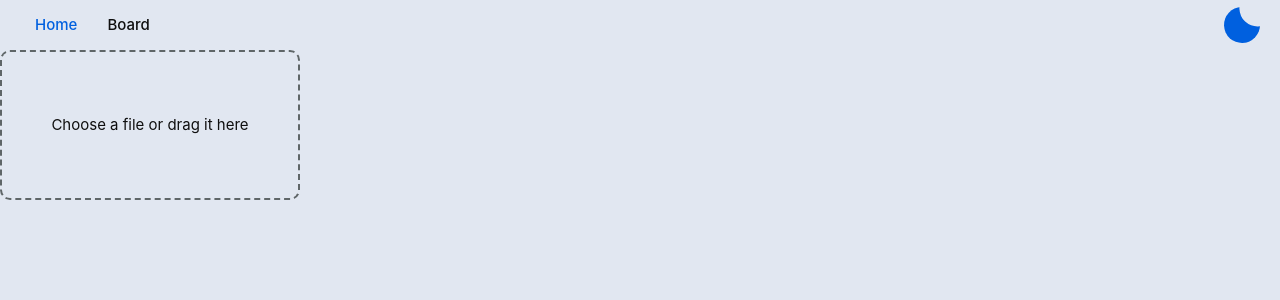
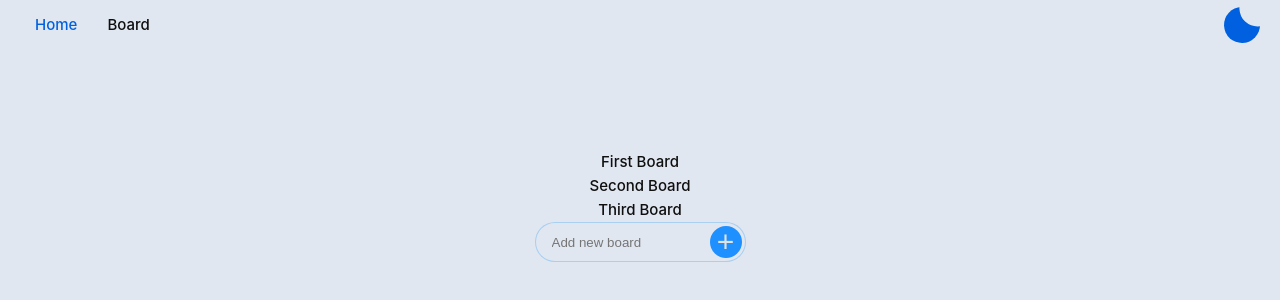
Before and after one commit to orlovse/Craboard, a Vue app: page / in a window 1280 px wide. Shown: the top 300 px of the page. Built offline with nearby package versions, Linux system fonts and the light colour scheme.

Commit message:
Added add new board

```diff
--- a/src/App.vue
+++ b/src/App.vue
@@ -1,11 +1,25 @@
 <script setup lang="ts">
-import { RouterLink, RouterView } from "vue-router";
+import { RouterLink, RouterView, useRoute } from "vue-router";
+import { computed } from "@vue/reactivity";
 import { storeToRefs } from "pinia";
+
 import { useUserStore } from "@/stores/user";
-import ThemeToggle from "./components/ThemeToggle.vue";
+import { useBoardsStore } from "@/stores/boards";
+
+import ThemeToggle from "@/components/ThemeToggle.vue";
+import UploadFile from "@/components/UploadFile.vue";
 
 const userStore = useUserStore();
 const { isDarkTheme } = storeToRefs(userStore);
+
+const boardStory = useBoardsStore();
+const { setBoardImageAction } = boardStory;
+
+const route = useRoute();
+
+const boardId = computed(() => {
+  return route.params.boardId as string;
+});
 </script>
 
 <template>
@@ -18,6 +32,12 @@ const { isDarkTheme } = storeToRefs(userStore);
         <RouterLink to="/">Home</RouterLink>
         <RouterLink to="/board/123">Board</RouterLink>
       </nav>
+      <UploadFile
+        class="upload-container"
+        uploadType="image/*"
+        v-if="boardId"
+        @uploadFile="setBoardImageAction"
+      />
       <ThemeToggle />
     </header>
 
--- a/src/components/ChecklistCard.vue
+++ b/src/components/ChecklistCard.vue
@@ -59,7 +59,7 @@ const removeListItem = (index: number) => {
       <CustomTextarea
         :model-value="checklist.checklistName"
         @update:model-value="updateName"
-        placeholder="Checkbox name"
+        placeholder="Checklist name"
       />
       <CustomButton
         :isCloseButton="true"
--- a/src/components/CustomButton.vue
+++ b/src/components/CustomButton.vue
@@ -1,9 +1,12 @@
 <script setup lang="ts">
+import { Icon } from "@iconify/vue";
+
 interface IProps {
   isDisabled?: boolean;
   isDefault?: boolean;
   isIconButton?: boolean;
   isCloseButton?: boolean;
+  icon?: string;
   text?: string;
 }
 
@@ -21,9 +24,13 @@ defineProps<IProps>();
     }"
     :disabled="isDisabled"
   >
+    <slot></slot>
     <!-- <div class="button-background"></div> -->
-    <span class="button-text first"> {{ text }}</span>
-    <span class="button-text second"> {{ text }}</span>
+    <Icon v-if="isIconButton" :icon="icon" width="18" class="icon" />
+    <template v-else>
+      <span class="button-text first"> {{ text }}</span>
+      <span class="button-text second"> {{ text }}</span>
+    </template>
   </button>
 </template>
 
@@ -34,6 +41,7 @@ defineProps<IProps>();
   width: 100%;
   position: relative;
   overflow: hidden;
+  cursor: pointer;
 
   .button-text {
     display: inline-block;
@@ -79,8 +87,12 @@ defineProps<IProps>();
 .icon-button {
   background-color: var(--color-primary);
   border-radius: 100%;
-  height: 20px;
-  width: 20px;
+  height: 25px;
+  width: 25px;
+}
+
+.icon {
+  color: var(--color-text-opposite);
 }
 
 .close-button {
--- a/src/components/UploadFile.vue
+++ b/src/components/UploadFile.vue
@@ -1,7 +1,9 @@
 <script setup lang="ts">
 import { ref } from "@vue/reactivity";
+import CustomButton from "./CustomButton.vue";
 
 interface IProps {
+  isDragAria?: boolean;
   uploadType?: string;
 }
 
@@ -45,6 +47,7 @@ const updateValue = (event: Event) => {
     @dragend="dragging = false"
     @drop="dragging = false"
     @dragleave="dragging = false"
+    v-if="isDragAria"
   >
     <!-- <p v-if="filename">{{ filename }}</p> -->
     <div>
@@ -61,6 +64,15 @@ const updateValue = (event: Event) => {
       @input="updateValue"
     />
   </div>
+  <CustomButton v-else :isIconButton="true" icon="uil:cloud-upload">
+    <input
+      id="file"
+      type="file"
+      class="file"
+      :accept="uploadType"
+      @input="updateValue"
+    />
+  </CustomButton>
 </template>
 
 <style scoped lang="scss">
@@ -84,15 +96,16 @@ const updateValue = (event: Event) => {
   &:hover .link-text {
     color: var(--color-primary);
   }
+}
 
-  .file {
-    cursor: pointer;
-    height: 100%;
-    left: 0;
-    opacity: 0;
-    position: absolute;
-    top: 0;
-    width: 100%;
-  }
+.file {
+  cursor: pointer;
+  width: 100%;
+  height: 100%;
+  position: absolute;
+  top: 0;
+  left: 0;
+  font-size: 0;
+  opacity: 0;
 }
 </style>
--- a/src/composables/useMoveTaskOrColumn.ts
+++ b/src/composables/useMoveTaskOrColumn.ts
@@ -22,7 +22,7 @@ export const useMoveTaskOrColumn = (props: UseMoveTaskOrColumnType) => {
     return route.params.boardId as string;
   });
 
-  const selectedBoard = getBoardById(boardId.value);
+  const selectedBoard = getBoardById(boardId.value)?.boardContent;
 
   const moveTaskOrColumn = (transferData: TransferDataType) => {
     const { type, fromColumnIndex, fromTaskIndex } = transferData;
--- a/src/stores/boards.ts
+++ b/src/stores/boards.ts
@@ -60,6 +60,7 @@ export type BoardType = {
   boardId: string;
   boardName: string;
   boardContent: ColumnType[];
+  boardImage: string;
 };
 
 export type BoardsHashType = {
@@ -101,7 +102,7 @@ export const useBoardsStore = defineStore({
         const { boards } = state;
 
         if (boards) {
-          return boards[boardId]?.boardContent;
+          return boards[boardId];
         }
       };
     },
@@ -113,8 +114,17 @@ export const useBoardsStore = defineStore({
     },
   },
   actions: {
-    setBoardImage(fileObject: any) {
-      this.boardImage = fileObject.file;
+    addNewBoardAction(boardName: string) {
+      this.boardsList.push({ boardId: Date.now().toString(), boardName });
+    },
+    setBoardImageAction(fileObject: any) {
+      const boardId = router.currentRoute.value.params.boardId as string;
+
+      const activeBoard = this.getBoardById(boardId);
+
+      if (activeBoard) {
+        activeBoard.boardImage = fileObject.file;
+      }
     },
     getBoardsListAction() {
       this.loading = true;
@@ -163,7 +173,7 @@ export const useBoardsStore = defineStore({
         .then((response) => {
           this.loading = false;
 
-          this.getBoardById(boardId)?.push({
+          this.getBoardById(boardId)?.boardContent.push({
             name,
             tasks: [],
           });
@@ -213,7 +223,7 @@ export const useBoardsStore = defineStore({
     moveColumnAction(fromColumnIndex: number, toColumnIndex: number) {
       const boardId = router.currentRoute.value.params.boardId as string;
 
-      const columnList = this.getBoardById(boardId);
+      const columnList = this.getBoardById(boardId)?.boardContent;
       const columnToMove = columnList?.splice(fromColumnIndex, 1)[0];
 
       if (columnToMove) {
--- a/src/views/BoardView.vue
+++ b/src/views/BoardView.vue
@@ -18,7 +18,7 @@ const { createColumnAction, getBoardById, getBoardAction } = boardStore;
 
 getBoardAction();
 
-const { boardLoading, boardImage } = storeToRefs(boardStore);
+const { boardLoading } = storeToRefs(boardStore);
 
 const boardId = computed(() => {
   return route.params.boardId as string;
@@ -51,7 +51,7 @@ const horizontalScroll = (event: WheelEvent) => {
 <template>
   <div
     class="board-view"
-    :style="{ 'background-image': `url('${boardImage}')` }"
+    :style="{ 'background-image': `url('${selectedBoard?.boardImage}')` }"
     @wheel.passive="horizontalScroll"
   >
     <div v-if="boardLoading" class="loading-container">
@@ -66,7 +66,7 @@ const horizontalScroll = (event: WheelEvent) => {
         :column="column"
         :columnIndex="columnIndex"
         :key="column.name"
-        v-for="(column, columnIndex) of selectedBoard"
+        v-for="(column, columnIndex) of selectedBoard?.boardContent"
       />
       <div class="column">
         <CustomInput
--- a/src/views/HomeView.vue
+++ b/src/views/HomeView.vue
@@ -1,25 +1,51 @@
 <script setup lang="ts">
+import { onMounted, ref } from "vue";
+import { RouterLink } from "vue-router";
+import { storeToRefs } from "pinia";
+
 import { useBoardsStore } from "@/stores/boards";
-import UploadFile from "@/components/UploadFile.vue";
+import CustomInput from "@/components/CustomInput.vue";
 
 const boardStory = useBoardsStore();
 
-const { setBoardImage } = boardStory;
+const { addNewBoardAction, getBoardsListAction } = boardStory;
+const { boardsList } = storeToRefs(boardStory);
+
+onMounted(() => {
+  getBoardsListAction();
+});
+
+const newBoardName = ref("");
+
+const addNewBoard = () => {
+  addNewBoardAction(newBoardName.value);
+  newBoardName.value = "";
+};
 </script>
 
 <template>
-  <main>
-    <UploadFile
-      class="upload-container"
-      uploadType="image/*"
-      @uploadFile="setBoardImage"
+  <main class="home-page">
+    <div v-for="board in boardsList" :key="board.boardId">
+      <RouterLink :to="`/board/${board.boardId}`">{{
+        board.boardName
+      }}</RouterLink>
+    </div>
+    <CustomInput
+      placeholder="Add new board"
+      v-model="newBoardName"
+      :isShowButton="true"
+      @onButtonClick="addNewBoard"
     />
   </main>
 </template>
 
 <style scoped lang="scss">
-.upload-container {
-  width: 300px;
-  height: 150px;
+.home-page {
+  display: flex;
+  flex-direction: column;
+  align-items: center;
+  justify-content: center;
+  width: 100vw;
+  margin-top: 100px;
 }
 </style>
--- a/src/views/TaskView.vue
+++ b/src/views/TaskView.vue
@@ -44,7 +44,7 @@ const taskId = computed(() => {
   return route.params.taskId as string;
 });
 
-const board = getBoardById(boardId.value);
+const board = getBoardById(boardId.value)?.boardContent;
 
 let selectedTask: TaskType | null = null;
 let selectedColumn: ColumnType | null = null;
@@ -174,7 +174,7 @@ const addFile = (file: any) => {
           />
         </li>
       </ul>
-      <UploadFile @uploadFile="addFile" />
+      <UploadFile @uploadFile="addFile" :isDragAria="true" />
       <div>
         <p>Comments:</p>
         <TransitionGroup name="list" tag="div" v-if="selectedTask.comments">
```
